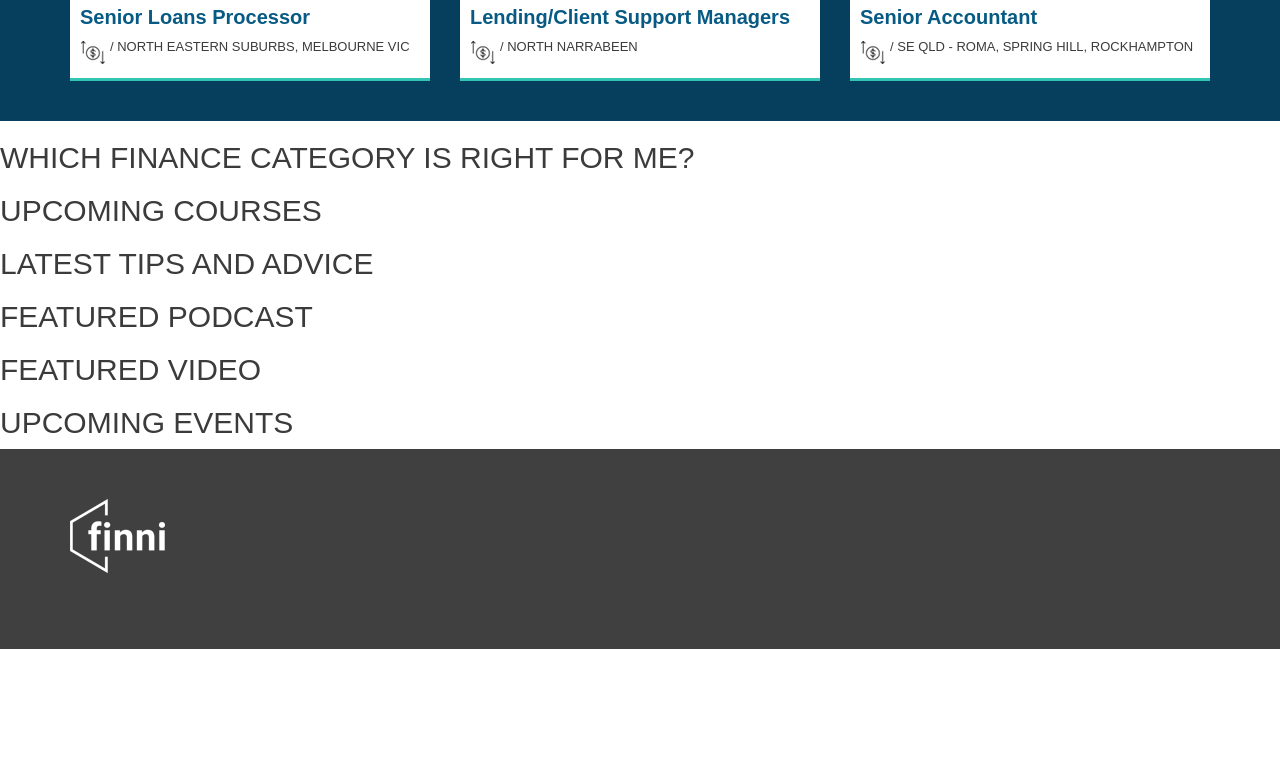
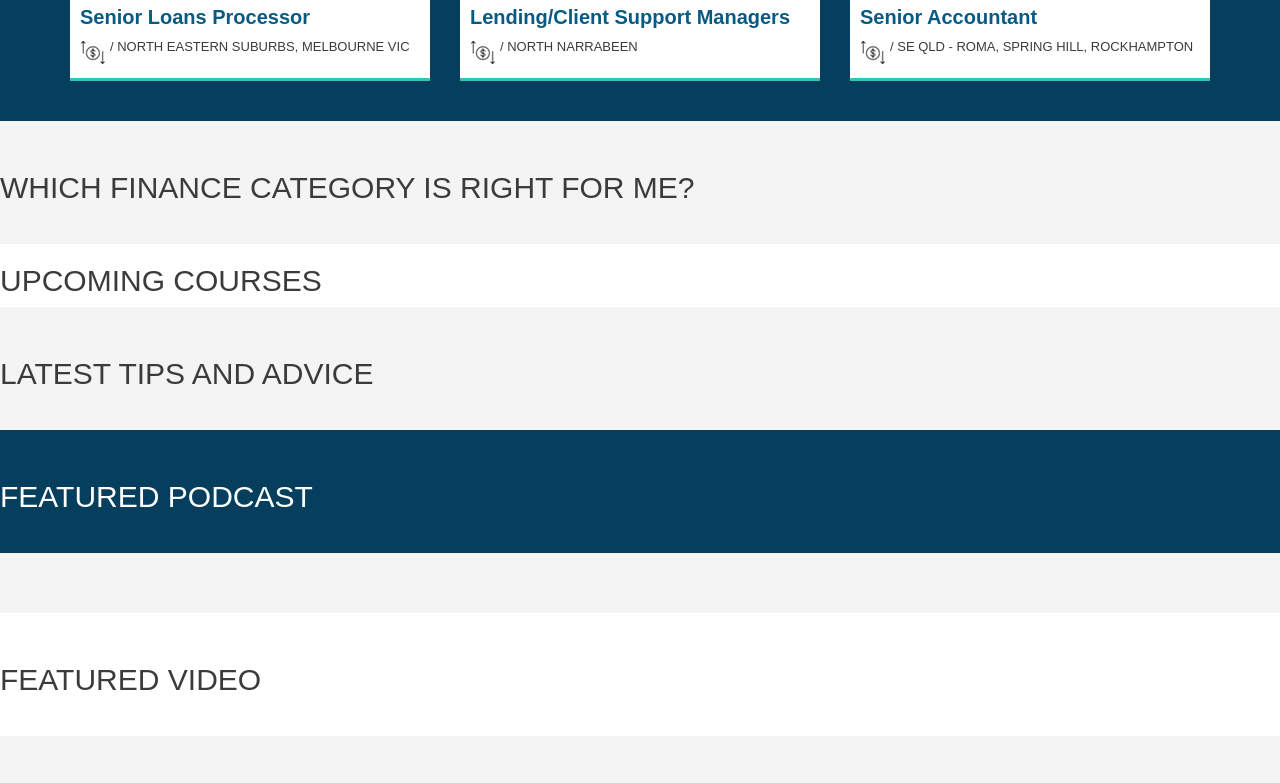
Before and after one commit to Priyam-Douce/design3-finni, a plain HTML site: page index.html in a window 1280 px wide. Shown: the part 1926-2709 px from the top of the page. Before the commit the page ends 2575 px from the top, so only its background shows below. Drawn offline with nearby package versions, Linux system fonts and the light colour scheme.

Commit message:
Update style.css

```diff
--- a/style.css
+++ b/style.css
@@ -258,11 +258,54 @@ a:hover{
 }
 
 /* finance category area */
-#finance_category{
-
+#finance_category_area{
+	background-color:#f4f4f4;
+	padding-top:30px;
+	padding-bottom:30px;
 }
 
+/* upcoming courses area */
+#upcoming_courses_area{
+	background-color:#063f5d;
+	padding-top:30px;
+	padding-bottom:30px;
+}
 
+/* latest tips area */
+#latest_tips_area{
+	background-color:#f4f4f4;
+	padding-top:30px;
+	padding-bottom:30px;
+}
+
+/* featured podcast area */
+#featured_podcast_area{
+	background-color:#063f5d;
+	padding-top:30px;
+	padding-bottom:30px;
+	color:#fff;
+}
+
+/* forum area */
+#forum_area{
+	background-color:#f4f4f4;
+	padding-top:30px;
+	padding-bottom:30px;
+}
+
+/* featured videos area */
+#featured_video_area{
+	background-color:#fff;
+	padding-top:30px;
+	padding-bottom:30px;
+}
+
+/* upcoming events & newsletter area */
+#upcoming_events_area{
+	background-color:#f4f4f4;
+	padding-top:30px;
+	padding-bottom:30px;
+}
 
 /* footer */
 #footer{
```
